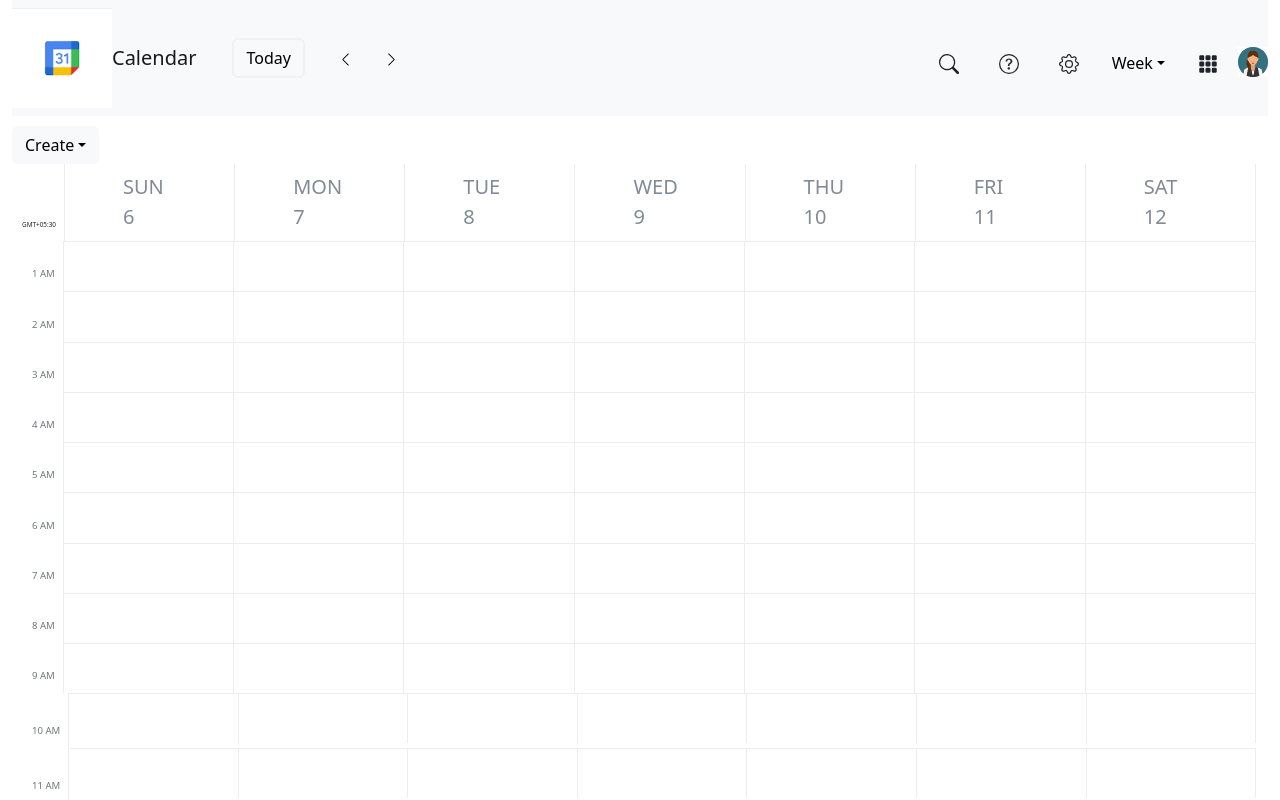
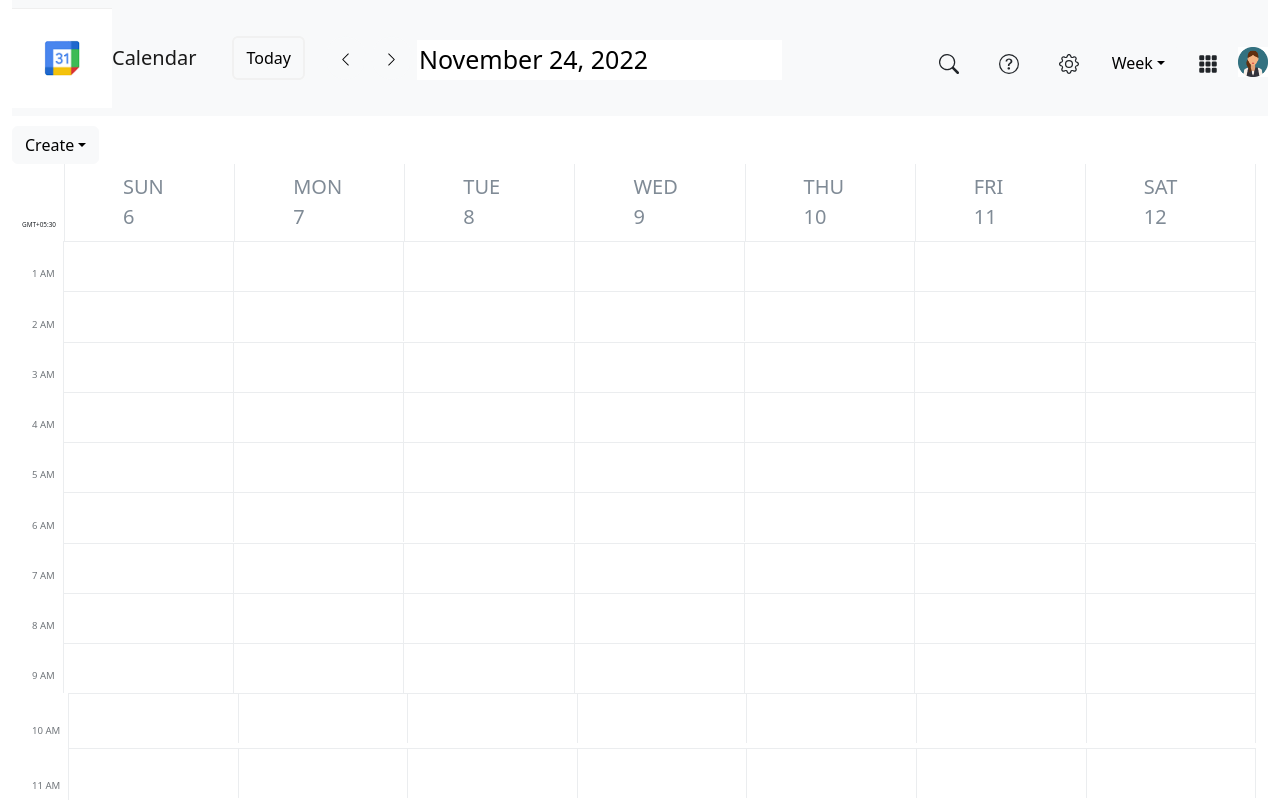
Before and after one commit to Latikeshnikam/Google-calendar, a React (Create React App) app: page / in a window 1280 px wide. Shown: the top 800 px of the page. Built offline with nearby package versions, Linux system fonts and the light colour scheme.

Commit message:
added functionality for date previous , next and todays date functionality

```diff
--- a/package.json
+++ b/package.json
@@ -11,6 +11,7 @@
     "react": "^18.2.0",
     "react-bootstrap": "^2.6.0",
     "react-bootstrap-icons": "^1.9.1",
+    "react-datepicker": "^4.8.0",
     "react-dom": "^18.2.0",
     "react-scripts": "5.0.1",
     "web-vitals": "^2.1.4"
--- /dev/null
+++ b/src/Components/Header.css
@@ -0,0 +1,12 @@
+.react-datepicker-wrapper {
+  margin-top: 4px;
+  font-size: 25px;
+}
+
+input {
+  border: none;
+}
+
+.react-datepicker-ignore-onclickoutside {
+  border: none;
+}
--- a/src/Components/Header.js
+++ b/src/Components/Header.js
@@ -1,7 +1,9 @@
-import React, { useState } from "react";
+import React, { useState, useEffect } from "react";
 import { Container, Navbar, Button, Nav, Dropdown, DropdownButton } from 'react-bootstrap';
 import { ChevronLeft, ChevronRight, Search, QuestionCircle, Gear, Grid3x3GapFill } from "react-bootstrap-icons";
 import MainMenu from "./MainMenu";
+import DatePicker from "react-datepicker";
+import './Header.css';
 
 const todayBtnStyle = {
   border: '2px solid #F1F1F1',
@@ -57,11 +59,29 @@ const filters = (handleRecord, calendarView) => {
 
 const Header = () => {
 
-  const [calendarView, setCalendarView] = useState('Week')
+  const [calendarView, setCalendarView] = useState('Week');
+  const [startDate, setStartDate] = useState(new Date());
 
   const handleRecord = (dayView) => {
     setCalendarView(dayView)
   }
+
+  const getPreviousDate = () => {
+    const previous = startDate;
+    previous.setDate(startDate.getDate() - 1);
+    return previous
+  }
+
+  const getNextDate = () => {
+    const next = startDate;
+    next.setDate(next.getDate() - 1);
+    return next
+  }
+
+  const handleTodayDate = () => {
+    return new Date()
+  }
+
 
   return (
     <>
@@ -70,17 +90,21 @@ const Header = () => {
           <img src={require('./calendar.png')} alt="calendar-icon" width="100px"/>
           <Navbar.Brand href="#">Calendar</Navbar.Brand>
           <Nav className="me-auto">
-            <Button variant="light" style={todayBtnStyle} >Today</Button>
-            <Button variant="light" style={arrowBtnStyle}>
+            <Button variant="light" style={todayBtnStyle} onClick={() => setStartDate(handleTodayDate)} >Today</Button>
+            <Button variant="light" style={arrowBtnStyle} onClick={() => setStartDate(getPreviousDate)}>
               <ChevronLeft size={15} />
             </Button>
-            <Button variant="light" style={arrowBtnStyle}>
+            <Button variant="light" style={arrowBtnStyle} onClick={() => setStartDate(getNextDate)}>
               <ChevronRight size={15} />
             </Button>
-            <Button variant="light">
-              <p>
-              </p>
-            </Button>
+            <DatePicker
+              selected={startDate}
+              onChange={(date) => {
+                setStartDate(date)
+              }}
+              placeholderText={startDate}
+              dateFormat="MMMM d, yyyy"
+            />
           </Nav>
           <Nav className="justify-content-end">
             {infoIcons()}
--- a/src/index.js
+++ b/src/index.js
@@ -4,6 +4,7 @@ import './index.css';
 import App from './App';
 import reportWebVitals from './reportWebVitals';
 import "bootstrap/dist/css/bootstrap.css";
+import "react-datepicker/dist/react-datepicker.css";
 
 const root = ReactDOM.createRoot(document.getElementById('root'));
 root.render(
```
Also changed, not shown: 1 other file (tests, documents, lock files or other folders).
